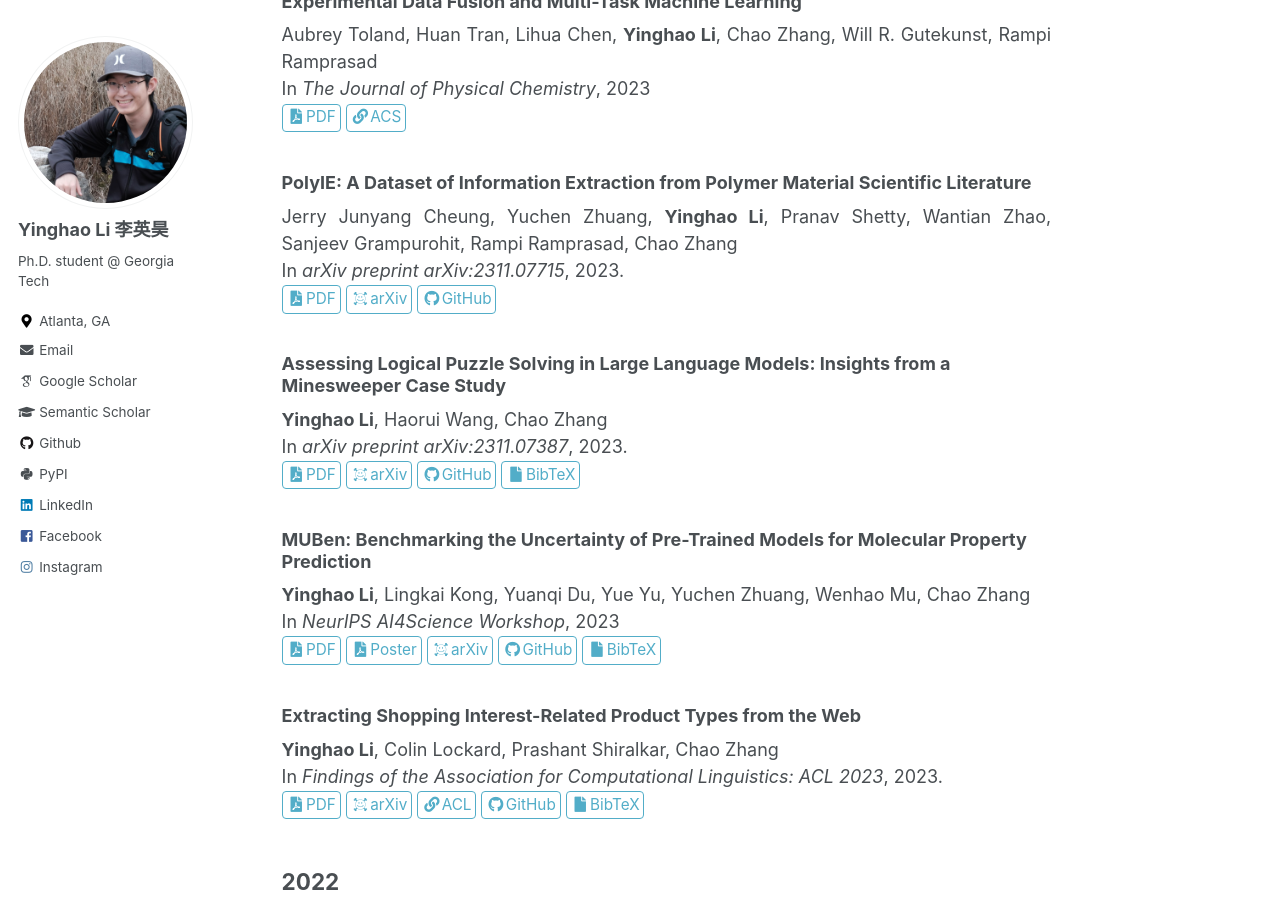
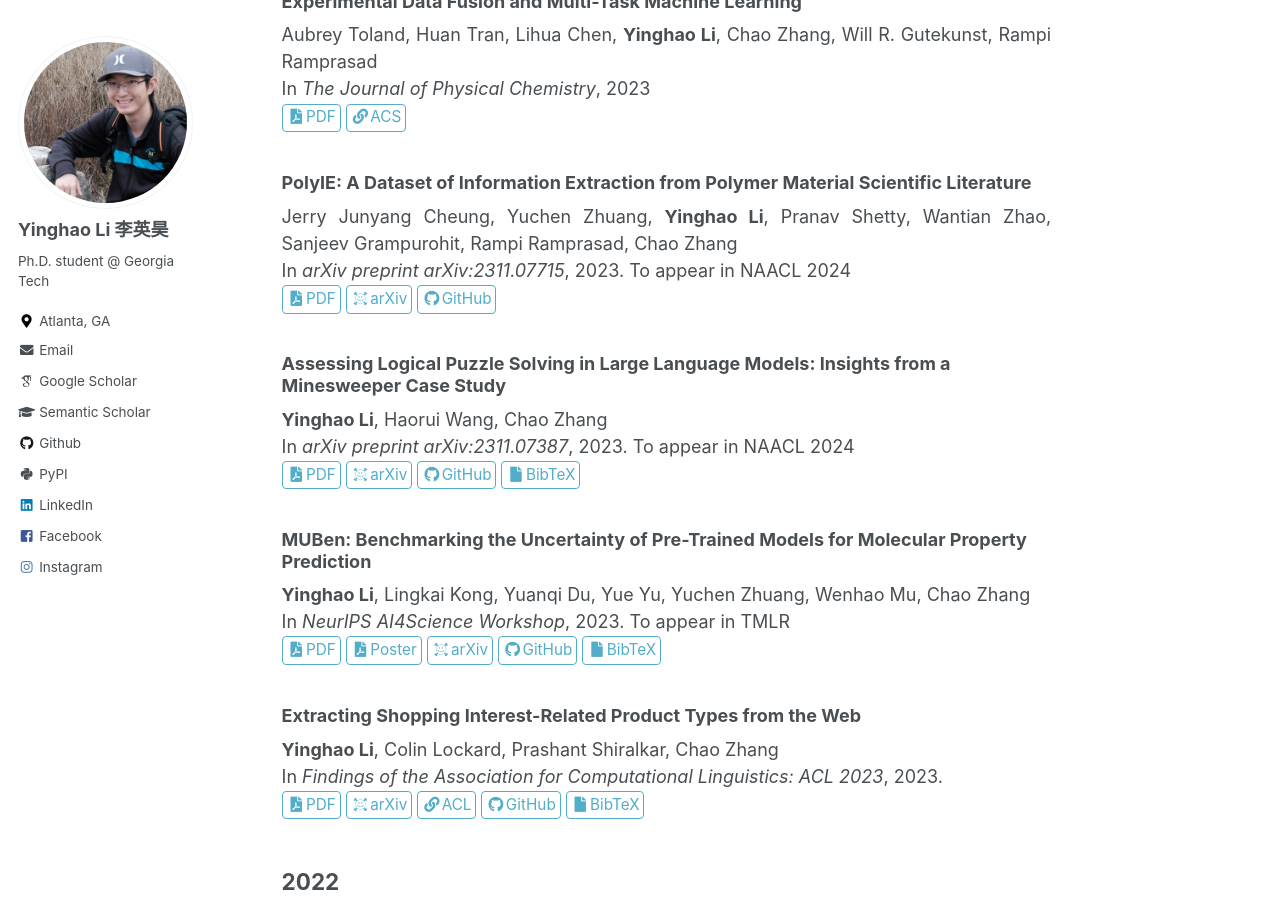
Before and after one commit to Yinghao-Li/Yinghao-Li.github.io, a Jekyll site: the page built from _pages/publications.md, in a window 1280 px wide and 900 px high, scrolled down 950 px. Built offline with Jekyll 4.4.1, drawn with Linux system fonts in a browser that asks for light colours; some web fonts are replaced.

Commit message:
update publications

```diff
--- a/_pages/publications.md
+++ b/_pages/publications.md
@@ -44,14 +44,14 @@ In *The Journal of Physical Chemistry*, 2023
 
 ### PolyIE: A Dataset of Information Extraction from Polymer Material Scientific Literature
 Jerry Junyang Cheung, Yuchen Zhuang, **Yinghao Li**, Pranav Shetty, Wantian Zhao, Sanjeev Grampurohit, Rampi Ramprasad, Chao Zhang
-In *arXiv preprint arXiv:2311.07715*, 2023.
+In *arXiv preprint arXiv:2311.07715*, 2023. To appear in NAACL 2024
 [<i class="fas fa-fw fa-file-pdf" aria-hidden="true"></i>PDF](https://arxiv.org/pdf/2311.07715.pdf){: .btn--research}
 [<i class="ai-fw ai ai-arxiv"></i>arXiv](https://arxiv.org/abs/2311.07715){: .btn--research}
 [<i class="fab fa-fw fa-github"></i>GitHub](https://github.com/jerry3027/PolyIE){: .btn--research}
 
 ### Assessing Logical Puzzle Solving in Large Language Models: Insights from a Minesweeper Case Study
 **Yinghao Li**, Haorui Wang, Chao Zhang
-In *arXiv preprint arXiv:2311.07387*, 2023.
+In *arXiv preprint arXiv:2311.07387*, 2023. To appear in NAACL 2024
 [<i class="fas fa-fw fa-file-pdf" aria-hidden="true"></i>PDF](https://arxiv.org/pdf/2311.07387.pdf){: .btn--research}
 [<i class="ai-fw ai ai-arxiv"></i>arXiv](https://arxiv.org/abs/2311.07387){: .btn--research}
 [<i class="fab fa-fw fa-github"></i>GitHub](https://github.com/Yinghao-Li/Minesweeper-for-LLM){: .btn--research}
@@ -59,7 +59,7 @@ In *arXiv preprint arXiv:2311.07387*, 2023.
 
 ### MUBen: Benchmarking the Uncertainty of Pre-Trained Models for Molecular Property Prediction
 **Yinghao Li**, Lingkai Kong, Yuanqi Du, Yue Yu, Yuchen Zhuang, Wenhao Mu, Chao Zhang
-In *NeurIPS AI4Science Workshop*, 2023
+In *NeurIPS AI4Science Workshop*, 2023. To appear in TMLR
 [<i class="fas fa-fw fa-file-pdf" aria-hidden="true"></i>PDF](https://arxiv.org/pdf/2306.10060.pdf){: .btn--research}
 [<i class="fas fa-fw fa-file-pdf" aria-hidden="true"></i>Poster]({{ base_path }}/files/NIPS.2023.AI4Sci.poster.pdf){: .btn--research}
 [<i class="ai-fw ai ai-arxiv"></i>arXiv](https://arxiv.org/abs/2306.10060){: .btn--research}
```
